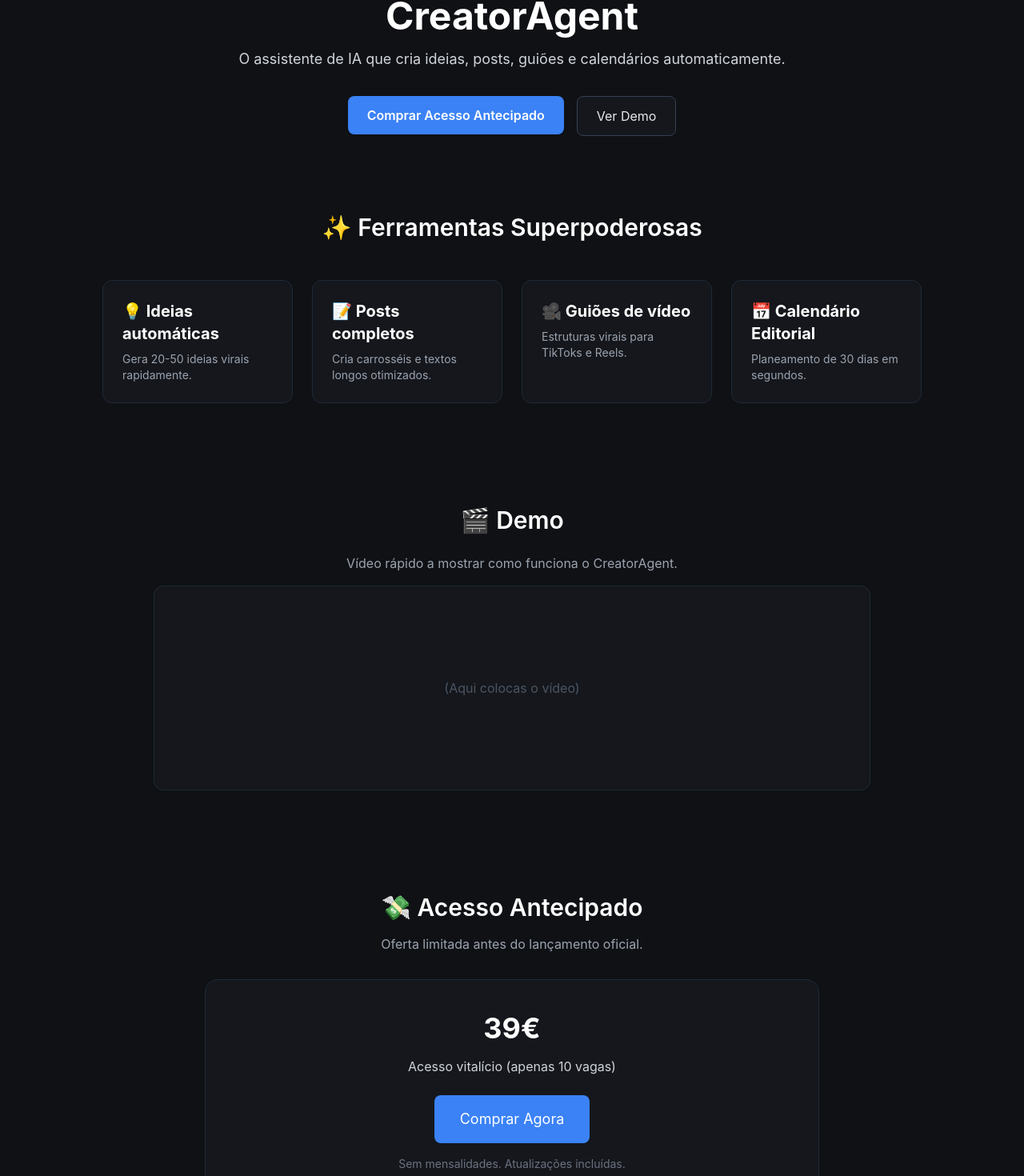
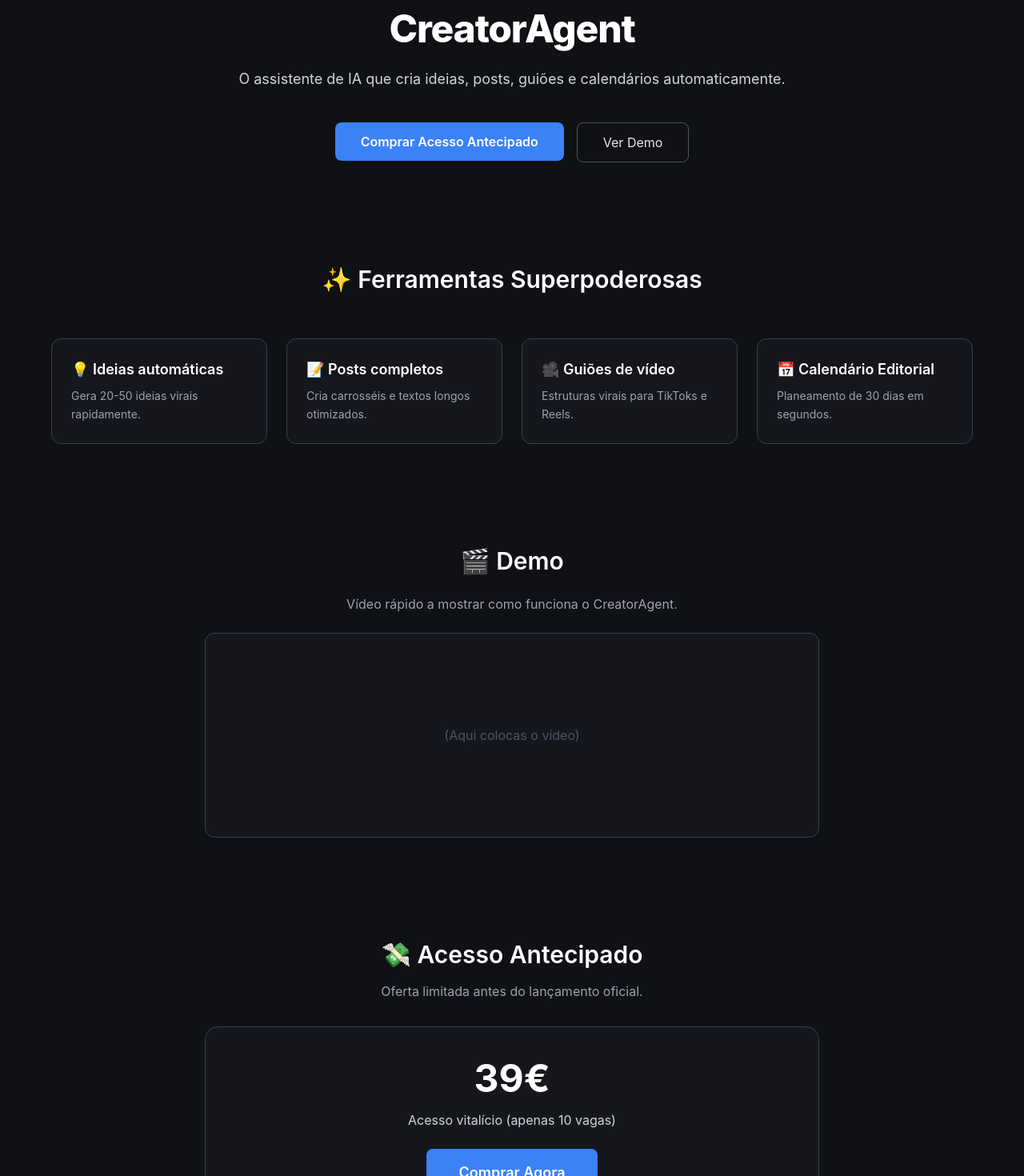
Before and after one commit to user0208308930298929832/creatoragentholder, a Next.js app: page / in a window 1280 px wide. Shown: the part 52-1522 px from the top of the page at 80% size. Built offline with nearby package versions, Linux system fonts and the light colour scheme.

Commit message:
Update page.tsx

```diff
--- a/app/page.tsx
+++ b/app/page.tsx
@@ -1,21 +1,26 @@
 export default function Home() {
   return (
-    <main className="min-h-screen px-6 py-12 flex flex-col items-center">
+    <main className="min-h-screen px-6 md:px-12 py-16 flex flex-col items-center">
+
       {/* HERO */}
       <section className="text-center max-w-3xl">
-        <h1 className="text-5xl font-bold mb-4">CreatorAgent</h1>
-        <p className="text-lg text-gray-300 mb-8">
+        <h1 className="text-5xl font-extrabold mb-6 tracking-tight">
+          CreatorAgent
+        </h1>
+
+        <p className="text-lg text-gray-300 mb-10 leading-relaxed">
           O assistente de IA que cria ideias, posts, guiões e calendários automaticamente.
         </p>
 
-        <div className="flex justify-center gap-4">
+        <div className="flex flex-col sm:flex-row justify-center gap-4">
           <a href="#pricing">
-            <button className="px-6 py-3 rounded-lg bg-primary text-white font-semibold hover:opacity-90 transition">
+            <button className="px-8 py-3 rounded-lg bg-blue-500 text-white font-semibold hover:bg-blue-600 transition">
               Comprar Acesso Antecipado
             </button>
           </a>
+
           <a href="#demo">
-            <button className="px-6 py-3 rounded-lg bg-card text-gray-200 border border-gray-700 hover:border-primary transition">
+            <button className="px-8 py-3 rounded-lg border border-gray-600 text-gray-200 hover:border-blue-500 transition">
               Ver Demo
             </button>
           </a>
@@ -23,69 +28,77 @@
       </section>
 
       {/* FEATURES */}
-      <section className="mt-24 max-w-5xl">
-        <h2 className="text-3xl font-semibold text-center mb-12">✨ Ferramentas Superpoderosas</h2>
+      <section className="mt-32 w-full max-w-6xl">
+        <h2 className="text-3xl font-semibold text-center mb-14">✨ Ferramentas Superpoderosas</h2>
 
-        <div className="grid grid-cols-1 md:grid-cols-2 lg:grid-cols-4 gap-6">
-          <div className="p-6 bg-card rounded-xl border border-gray-800 hover:border-primary transition">
-            <h3 className="text-xl font-bold mb-2">💡 Ideias automáticas</h3>
-            <p className="text-gray-400 text-sm">Gera 20-50 ideias virais rapidamente.</p>
-          </div>
-
-          <div className="p-6 bg-card rounded-xl border border-gray-800 hover:border-primary transition">
-            <h3 className="text-xl font-bold mb-2">📝 Posts completos</h3>
-            <p className="text-gray-400 text-sm">Cria carrosséis e textos longos otimizados.</p>
-          </div>
-
-          <div className="p-6 bg-card rounded-xl border border-gray-800 hover:border-primary transition">
-            <h3 className="text-xl font-bold mb-2">🎥 Guiões de vídeo</h3>
-            <p className="text-gray-400 text-sm">Estruturas virais para TikToks e Reels.</p>
-          </div>
-
-          <div className="p-6 bg-card rounded-xl border border-gray-800 hover:border-primary transition">
-            <h3 className="text-xl font-bold mb-2">📅 Calendário Editorial</h3>
-            <p className="text-gray-400 text-sm">Planeamento de 30 dias em segundos.</p>
-          </div>
+        <div className="grid grid-cols-1 sm:grid-cols-2 lg:grid-cols-4 gap-6">
+          <FeatureCard
+            title="💡 Ideias automáticas"
+            desc="Gera 20-50 ideias virais rapidamente."
+          />
+          <FeatureCard
+            title="📝 Posts completos"
+            desc="Cria carrosséis e textos longos otimizados."
+          />
+          <FeatureCard
+            title="🎥 Guiões de vídeo"
+            desc="Estruturas virais para TikToks e Reels."
+          />
+          <FeatureCard
+            title="📅 Calendário Editorial"
+            desc="Planeamento de 30 dias em segundos."
+          />
         </div>
       </section>
 
       {/* DEMO */}
-      <section id="demo" className="mt-32 max-w-4xl text-center">
+      <section id="demo" className="mt-32 w-full max-w-3xl text-center">
         <h2 className="text-3xl font-semibold mb-6">🎬 Demo</h2>
-        <p className="text-gray-400 mb-4">Vídeo rápido a mostrar como funciona o CreatorAgent.</p>
+        <p className="text-gray-400 mb-6">
+          Vídeo rápido a mostrar como funciona o CreatorAgent.
+        </p>
 
-        <div className="w-full h-64 bg-card border border-gray-800 rounded-xl flex justify-center items-center text-gray-600">
+        <div className="w-full h-64 bg-[#15171c] border border-gray-700 rounded-xl flex justify-center items-center text-gray-600">
           (Aqui colocas o vídeo)
         </div>
       </section>
 
       {/* PRICING */}
-      <section id="pricing" className="mt-32 max-w-3xl text-center">
+      <section id="pricing" className="mt-32 w-full max-w-3xl text-center">
         <h2 className="text-3xl font-semibold mb-4">💸 Acesso Antecipado</h2>
         <p className="text-gray-400 mb-8">
           Oferta limitada antes do lançamento oficial.
         </p>
 
-        <div className="bg-card border border-gray-800 p-10 rounded-2xl">
-          <h3 className="text-4xl font-bold mb-4">39€</h3>
+        <div className="bg-[#15171c] border border-gray-700 p-10 rounded-2xl">
+          <h3 className="text-5xl font-bold mb-4">39€</h3>
           <p className="text-gray-300 mb-6">Acesso vitalício (apenas 10 vagas)</p>
 
           <a href="#">
-            <button className="px-8 py-4 text-lg rounded-lg bg-primary hover:opacity-90 transition">
+            <button className="px-10 py-4 text-lg rounded-lg bg-blue-500 hover:bg-blue-600 transition font-semibold">
               Comprar Agora
             </button>
           </a>
 
-          <p className="text-gray-500 text-sm mt-4">
-            Sem mensalidades. Atualizações incluídas.
+          <p className="text-gray-500 text-sm mt-6">
+            Sem mensalidades • Atualizações incluídas • Acesso vitalício
           </p>
         </div>
       </section>
 
       {/* FOOTER */}
       <footer className="mt-32 mb-10 text-center text-gray-500 text-sm">
-        CreatorAgent © {new Date().getFullYear()}
+        CreatorAgent © {new Date().getFullYear()} — Todos os direitos reservados
       </footer>
     </main>
   );
 }
+
+function FeatureCard({ title, desc }: { title: string; desc: string }) {
+  return (
+    <div className="p-6 bg-[#15171c] rounded-xl border border-gray-700 hover:border-blue-500 transition">
+      <h3 className="text-lg font-semibold mb-2">{title}</h3>
+      <p className="text-gray-400 text-sm leading-relaxed">{desc}</p>
+    </div>
+  );
+}
```
